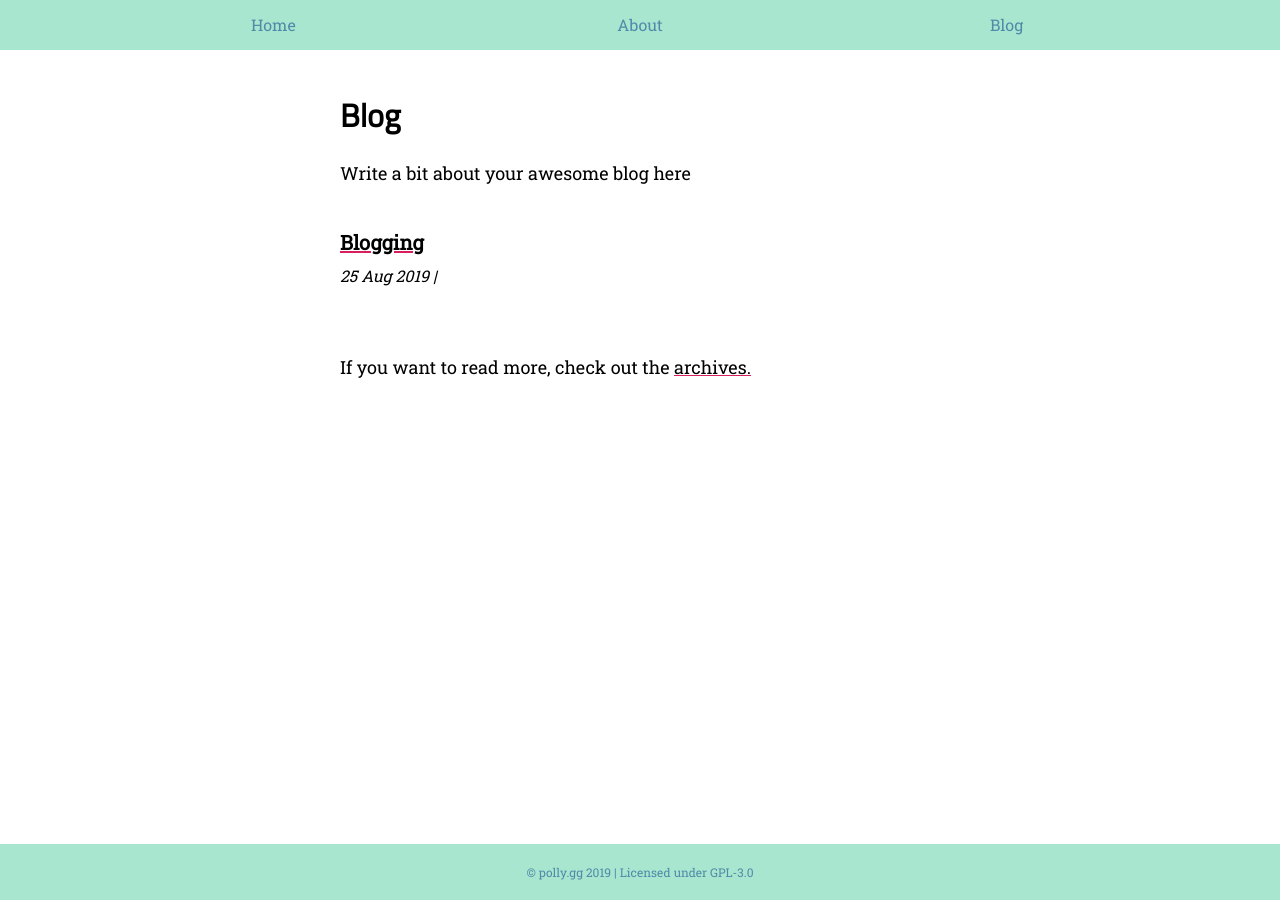
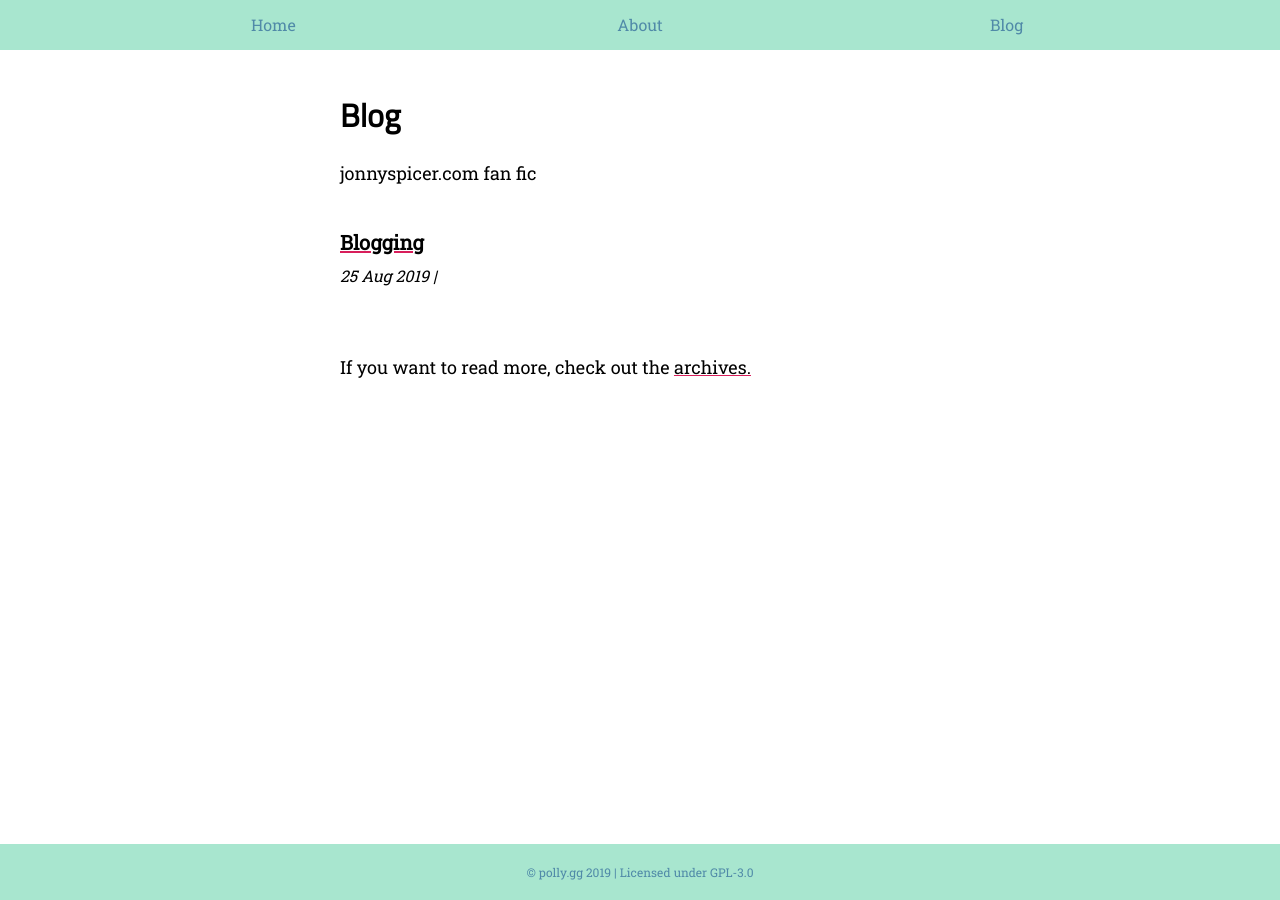
Before and after one commit to pollyjthompson/pollyjthompson.github.io, a Jekyll site: the page built from mendokusai.html, in a window 1280 px wide. Built offline with Jekyll 4.4.1, drawn with Linux system fonts in a browser that asks for light colours; some web fonts are replaced.

Commit message:
Update from Forestry.io pollyjthompson22@gmail.com updated mendokusai.html

```diff
--- a/mendokusai.html
+++ b/mendokusai.html
@@ -1,11 +1,12 @@
 ---
 layout: default
 title: Blog
-permalink: /blog
+permalink: "/blog"
+
 ---
 <div class="mendokusai">
   <p>
-    Write a bit about your awesome blog here
+    jonnyspicer.com fan fic
   </p>
 
   <ul class="recent-posts">
```
